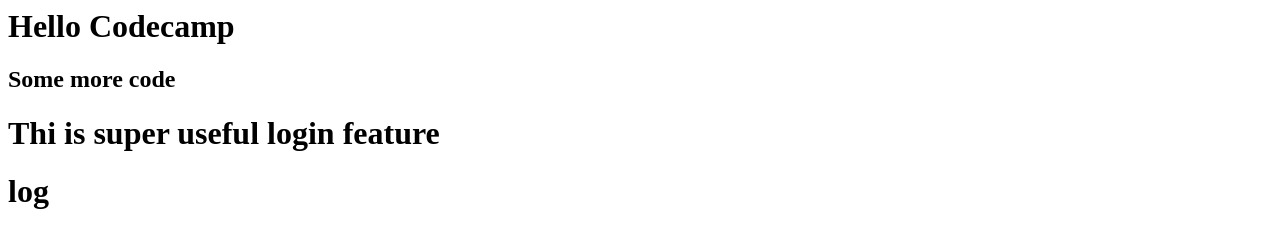
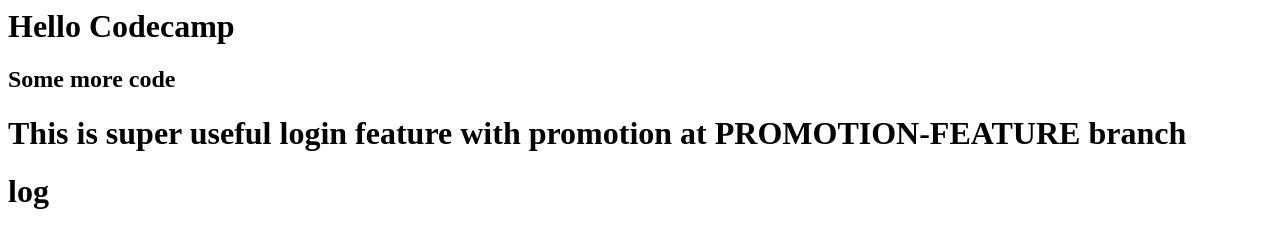
Before and after one commit to Notezaaa0008/learn-git-test, a plain HTML site: page index.html in a window 1280 px wide. Drawn offline with Linux system fonts and the light colour scheme.

Commit message:
promotion

```diff
--- a/index.html
+++ b/index.html
@@ -2,6 +2,6 @@
 
 <h2>Some more code</h2>
 
-<h1>Thi is super useful login feature</h1>
+<h1>This is super useful login feature with promotion at PROMOTION-FEATURE branch</h1>
 
 <h1>log</h1>
```
